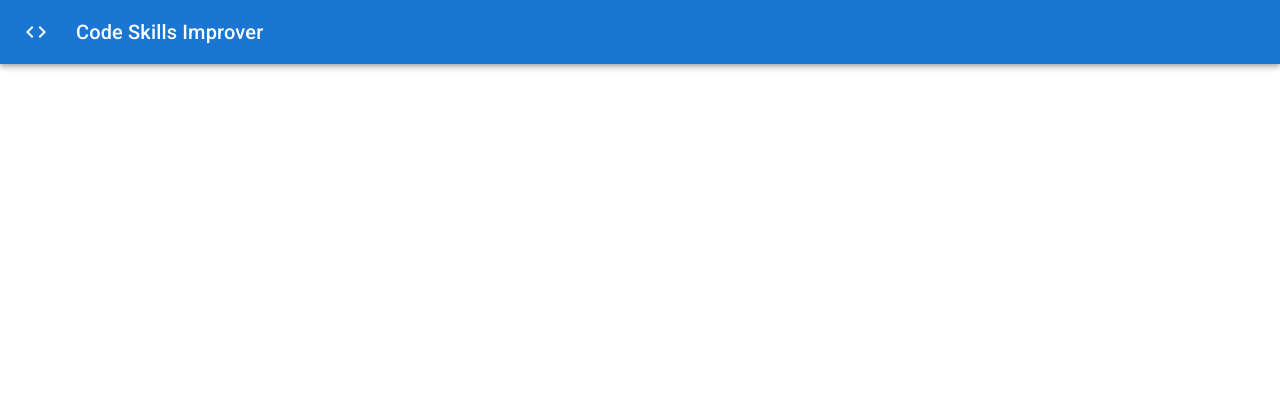
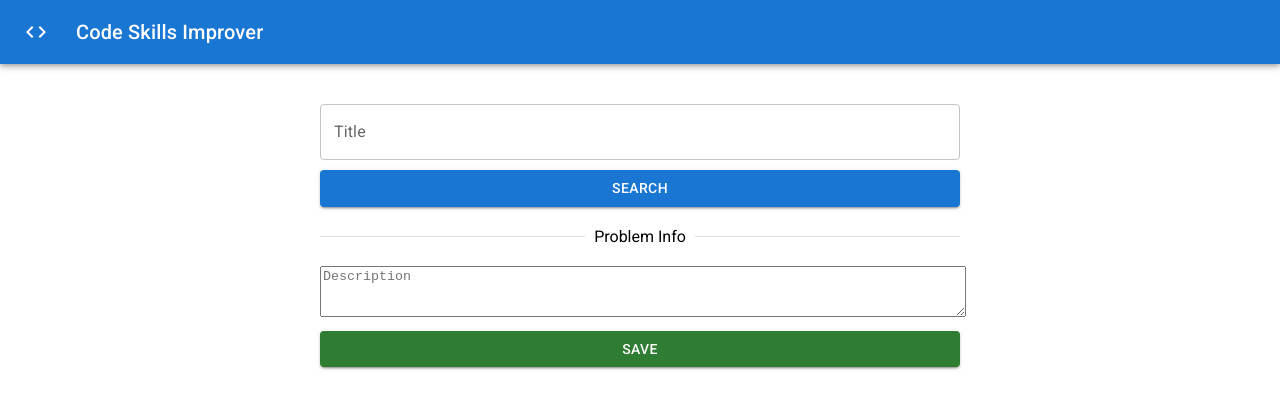
Before and after one commit to gpeitzner/code-skills-improver, a React (Create React App) app in the folder src/web/: page /problem in a window 1280 px wide. Shown: the top 408 px of the page. Built offline with nearby package versions, Linux system fonts and the light colour scheme; no server answers.

Commit message:
[add] problem component

```diff
--- a/src/web/src/App.js
+++ b/src/web/src/App.js
@@ -7,6 +7,7 @@ import Login from "./features/Login/Login";
 import StudentHome from "./features/StudentHome/StudentHome";
 import Solver from "./features/Solver/Solver";
 import User from "./features/User/User";
+import Problem from "./features/Problem/Problem";
 
 function App() {
 	return (
@@ -26,8 +27,11 @@ function App() {
 					<Route exact path="/solver">
 						<Solver />
 					</Route>
-					<Route exat path="/user">
+					<Route exact path="/user">
 						<User />
+					</Route>
+					<Route exact path="/problem">
+						<Problem />
 					</Route>
 				</Switch>
 			</BrowserRouter>
--- /dev/null
+++ b/src/web/src/features/Problem/Problem.css
@@ -0,0 +1,6 @@
+.Problem {
+	margin-top: 5vh;
+	justify-content: center;
+	width: 100%;
+	display: flex;
+}
--- /dev/null
+++ b/src/web/src/features/Problem/Problem.js
@@ -0,0 +1,93 @@
+import {
+	Button,
+	TextField,
+	Box,
+	Divider,
+	TextareaAutosize,
+} from "@mui/material";
+import axios from "axios";
+import { useState } from "react";
+import { API_URL } from "../../utils/config";
+import "./Problem.css";
+
+function Problem() {
+	const problemInitialState = {
+		problem_id: 0,
+		title: "",
+		description: "",
+		base_code: "",
+		status: true,
+	};
+
+	const [search, setSearch] = useState("");
+	const [problem, setProblem] = useState(problemInitialState);
+
+	const searchRequest = async (title) => {
+		try {
+			const response = await axios.post(
+				`${API_URL}/query/get-problem-by-title`,
+				{ title: title }
+			);
+			return [response.data.rows[0], null];
+		} catch (error) {
+			return [null, error];
+		}
+	};
+
+	const handleSearch = async () => {
+		if (search === "") return;
+		const [searchData] = await searchRequest(search);
+		if (!searchData) {
+			setProblem({ ...problem, ...problemInitialState, title: search });
+			return;
+		}
+		setProblem({ ...problem, ...searchData });
+	};
+
+	const handleSubmit = async () => {};
+
+	return (
+		<div className="Problem">
+			<Box component="form" sx={{ width: "50vw" }}>
+				<TextField
+					sx={{ width: "100%", marginBottom: "10px" }}
+					id="search-title"
+					label="Title"
+					variant="outlined"
+					type="text"
+					onInput={(e) => {
+						setSearch(e.target.value.toString());
+						setProblem({ ...problem, title: e.target.value.toString() });
+					}}
+				/>
+				<Button
+					variant="contained"
+					sx={{ width: "100%", marginBottom: "20px" }}
+					onClick={handleSearch}
+				>
+					Search
+				</Button>
+				<Divider sx={{ marginBottom: "20px" }}>Problem Info</Divider>
+				<TextareaAutosize
+					style={{ width: "100%", marginBottom: "10px" }}
+					placeholder="Description"
+					minRows={3}
+					value={problem.description}
+					onInput={(e) =>
+						setProblem({ ...problem, description: e.target.value.toString() })
+					}
+				/>
+				<Button
+					variant="contained"
+					sx={{ width: "100%", marginBottom: "20px" }}
+					onClick={handleSubmit}
+					color="success"
+				>
+					{problem.problem_id === 0 ? "SAVE" : "UPDATE"}
+				</Button>
+			</Box>
+		</div>
+	);
+}
+
+export default Problem;
--- a/src/web/src/features/User/User.js
+++ b/src/web/src/features/User/User.js
@@ -48,10 +48,10 @@ function User() {
 		if (search === "") return;
 		const [searchData] = await searchRequest(search);
 		if (!searchData) {
-			setUser({ ...user, ...userInitialState });
+			setUser({ ...user, ...userInitialState, email: search });
 			return;
 		}
-		setUser({ ...user, ...searchData, email: search });
+		setUser({ ...user, ...searchData });
 	};
 
 	const handleSelect = (event, attribute) => {
@@ -83,6 +83,7 @@ function User() {
 
 	const handleSubmit = async () => {
 		if (user._user_id === 0) {
+			debugger;
 			if (user.email === "") return;
 			if (user.user_type_id === 0) return;
 			if (user.first_name === "") return;
@@ -206,6 +207,7 @@ function User() {
 					variant="contained"
 					sx={{ width: "100%", marginBottom: "20px" }}
 					onClick={handleSubmit}
+					color="success"
 				>
 					{user._user_id === 0 ? "SAVE" : "UPDATE"}
 				</Button>
```
Also changed, not shown: 1 other file (tests, documents, lock files or other folders).
